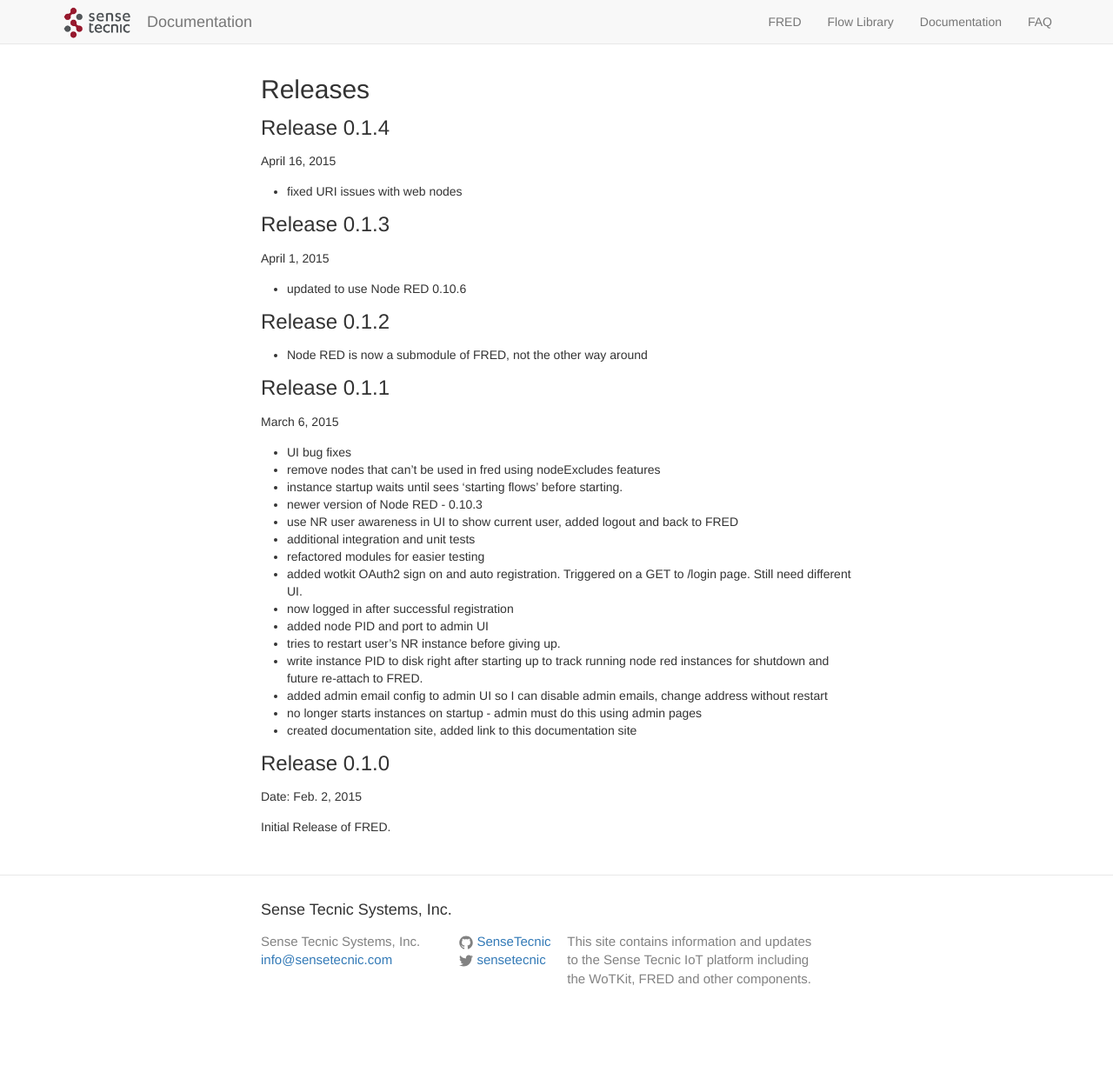
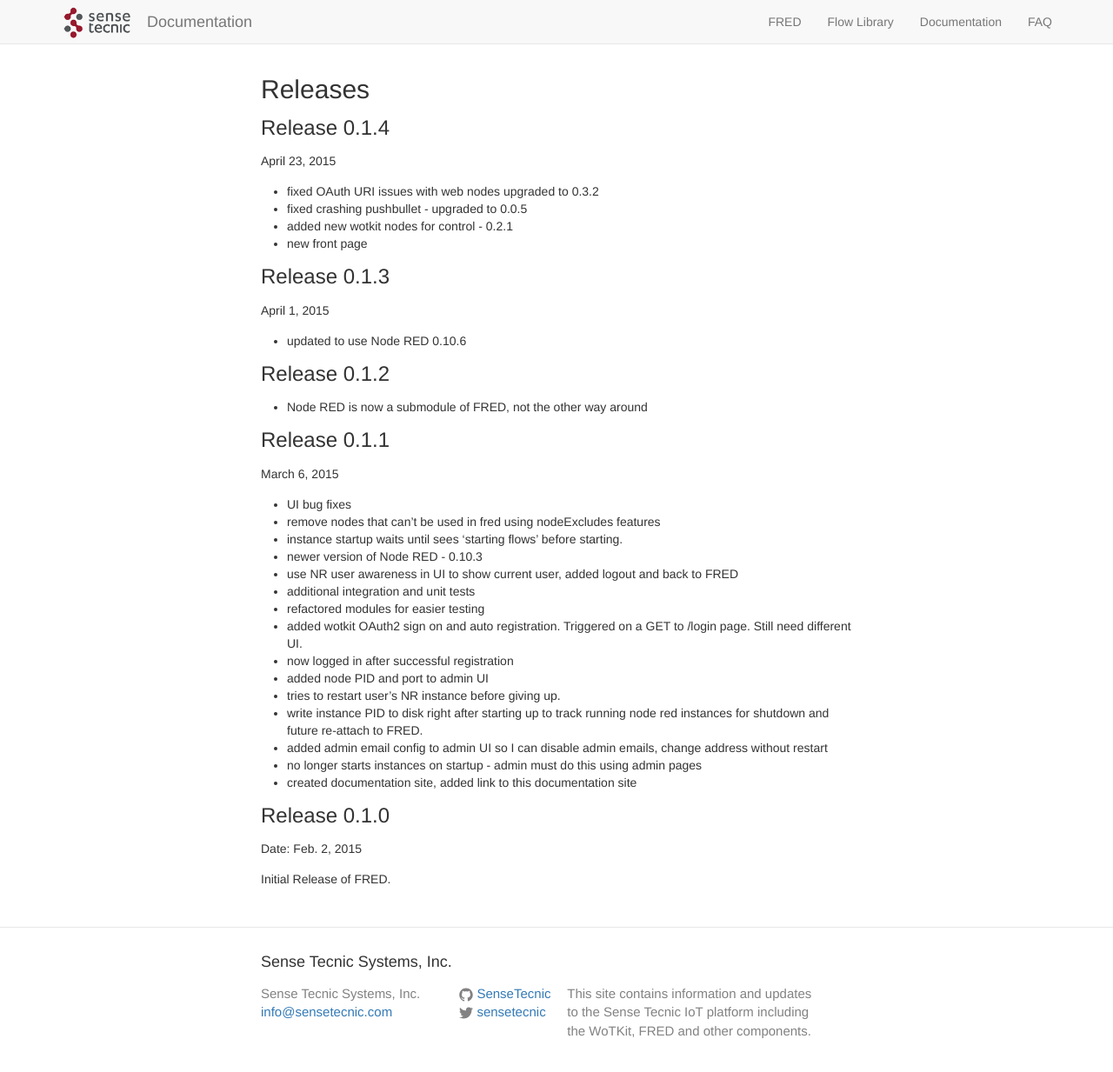
Before and after one commit to SenseTecnic/SenseTecnic.github.io, a Jekyll site: the page built from fred/releases.md, in a window 1280 px wide and 1256 px high. Shown: the top 1233 px of the window at 87% size. Built offline with Jekyll 4.4.1, drawn with Linux system fonts in a browser that asks for light colours.

Commit message:
updates to FRED

```diff
--- a/fred/releases.md
+++ b/fred/releases.md
@@ -5,9 +5,12 @@
 ## Releases
 
 ###Release 0.1.4
-April 16, 2015
+April 23, 2015
 
-- fixed URI issues with web nodes
+- fixed OAuth URI issues with web nodes upgraded to 0.3.2
+- fixed crashing pushbullet - upgraded to 0.0.5
+- added new wotkit nodes for control - 0.2.1
+- new front page
 
 ###Release 0.1.3
 April 1, 2015
```
